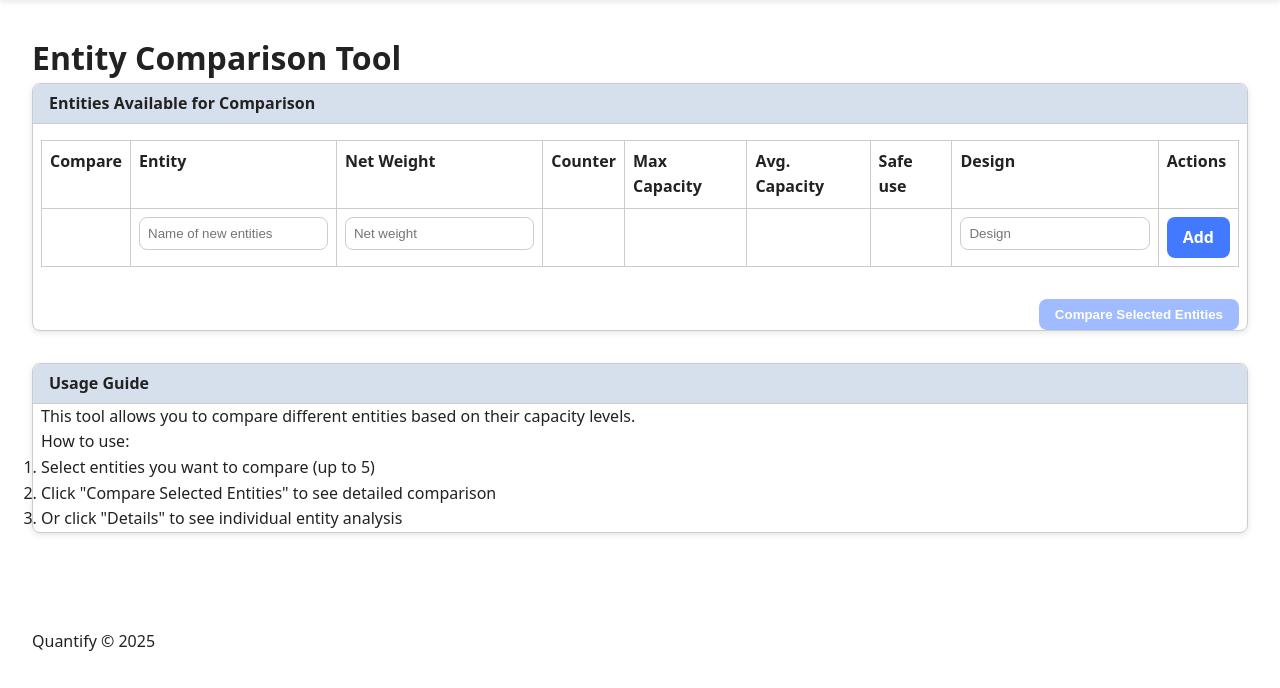
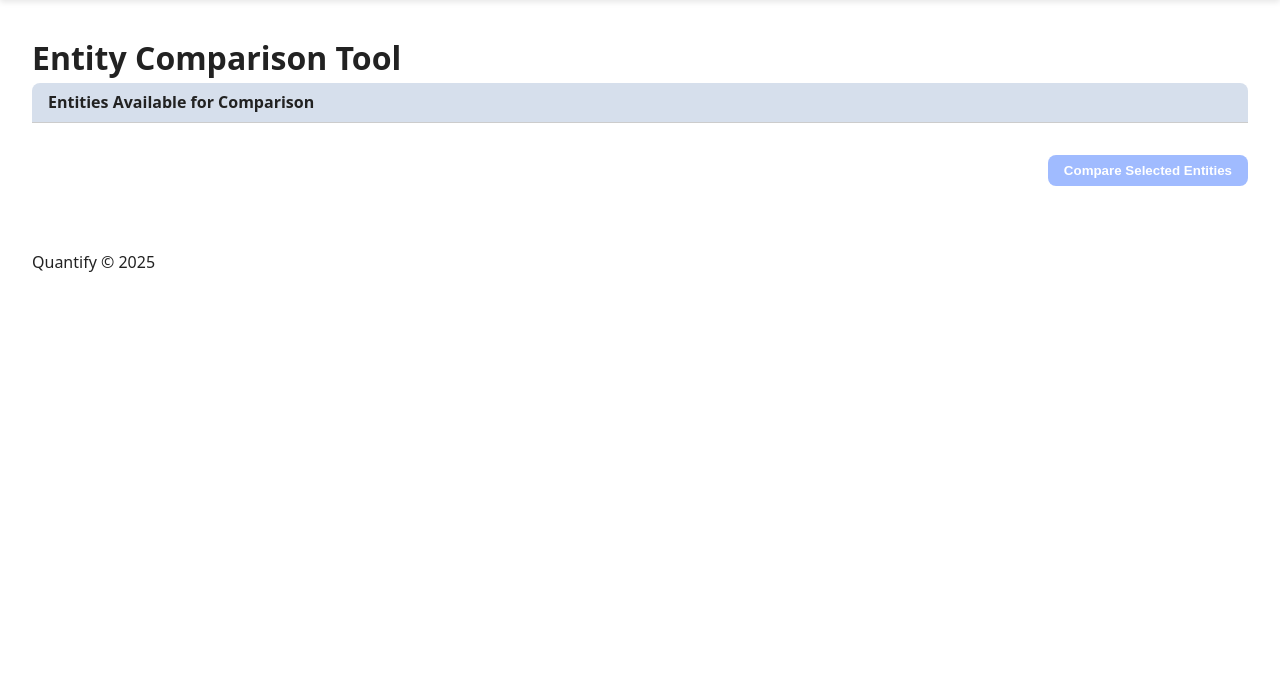
Before and after one commit to zrebec/quantify, a PHP site: template templates/entity/list.html.twig in a window 1280 px wide. Shown: the part 112-800 px from the top of the page. Run offline with PHP 8.4, Linux system fonts and the light colour scheme; the template is opened without the code that fills it, so the values that code supplies are empty; some libraries are stand-ins or nearby versions.

Commit message:
visual: change entity list

```diff
--- a/public/css/style.css
+++ b/public/css/style.css
@@ -208,6 +208,10 @@ body {
   margin: var(--space-xs);
 }
 
+.checkbox::after {
+  content: "Comapre";
+}
+
 .form-footer {
   margin-top: var(--space-lg);
   text-align: right;
@@ -279,3 +283,23 @@ body {
     grid-template-columns: 1fr;
   }
 }
+
+.entity-card {
+  display: flex;
+  flex-direction: row;
+  flex-wrap: wrap;
+  gap: var(--space-md);
+  justify-content: center;
+}
+
+.entity-card__entity {
+  width: 100%;
+  max-width: 27rem;
+  background-color: white;
+  text-align: center;
+  padding: 1rem auto;
+}
+
+.entity-image {
+  width: 100%;
+}
--- a/src/Models/Entity.php
+++ b/src/Models/Entity.php
@@ -23,6 +23,7 @@ class Entity
             'id',
             'brand',
             'link',
+            'image',
             'description',
             'design'
         ], [
--- a/templates/entity/list.html.twig
+++ b/templates/entity/list.html.twig
@@ -5,49 +5,30 @@
 {% block content %}
 <div class="container entity-list wide">
   <h1>Entity Comparison Tool</h1>
-
-  <div class="card">
-    <div class="card-header">
-      <h5 class="card-title">Entities Available for Comparison</h5>
+    <form id="compare-form" action="/compare" method="get">
+    <div class="entity-card">
+      {% for entity in entities %}
+          <div class="entity-card__entity">
+            <div class="card-image">
+              {% if entity.image %}
+                <img src="{{ entity.image }}" alt="{{ entity.brand }} image" class="entity-image">
+              {% endif %}
             </div>
-    <div class="card-body">
-      <form id="compare-form" action="/compare" method="get">
-        <div class="table-wrapper">
+            <div>
+              <h2>{{ entity.brand }}</h2>
+              <p><strong>Net Weight:</strong> {{ entity.properties.net_weight }} g</p>
+              <p><strong>Design:</strong> {{ entity.design }}</p>
               <table class="entity-table">
               <thead>
                 <tr>
-                <th>Compare</th>
-                <th>Entity</th>
-                <th>Net Weight</th>
                   <th>Counter</th>
                   <th>Max Capacity</th>
                   <th>Avg. Capacity</th>
                   <th>Safe use</th>
-                <th>Design</th>
-                <th>Actions</th>
                 </tr>
               </thead>
               <tbody>
-              <tr>
-                <td></td>
-                <td><input type="text" id="result_value" class="text-input" placeholder="Name of new entities"></td>
-                <td><input type="text" id="result_value" class="text-input" placeholder="Net weight"></td>
-                <td></td>
-                <td></td>
-                <td></td>
-                <td></td>
-                <td><input type="text" id="result_value" class="text-input" placeholder="Design"></td>
-                <td><a href="/entity/create" class="button primary">Add</a></td>
-              </tr>
-              {% for entity in entities %}
                 <tr class="entity-row">
-                <td>
-                  <label class="checkbox">
-                    <input class="entity-select" type="checkbox" name="entity[]" value="{{ entity.id }}" id="entity-{{ entity.id }}">
-                  </label>
-                </td>
-                <td><a href="/entity/{{ entity.id }}">{{ entity.brand }}</a></td>
-                <td>{{ entity.properties.net_weight }} g</td>
                   <td>
                     {{ entity.measurement_count|default(0) }}
                     {% if entity.measurement_count == 1 %}
@@ -70,41 +51,26 @@
                       použití
                     {% endif %}
                   </td>
-                <td>{{ entity.design|default('-') }}</td>
-                <td>
-                  <a href="{{ entity.link }}" target="_blank" class="icon-link">
-                    <img src="/assets/images/link.svg" alt="Link icon">
-                  </a>
-                </td>
                 </tr>
-              {% endfor %}
               </tbody>
             </table>
+            <p>{{ entity.description }}</p>
+            <label class="button primary checkbox">
+              <input class="entity-select" type="checkbox" name="entity[]" value="{{ entity.id }}" id="entity-{{ entity.id }}">
+            </label>
+            <a href="/entity/{{ entity.id }}" class="button primary">View Details</a>
           </div>
-
+          </div>
+      {% endfor %}
+    </div>
+    </form>
+    <div class="card-header">
+      <h5 class="card-title">Entities Available for Comparison</h5>
+    </div>
     <div class="form-footer">
           <button type="button" id="compare-btn" class="button primary" disabled>
             Compare Selected Entities
           </button>
-        </div>
-      </form>
-    </div>
-  </div>
-
-  <div class="card">
-    <div class="card-header">
-      <h5 class="card-title">Usage Guide</h5>
-    </div>
-    <div class="card-body">
-      <p>This tool allows you to compare different entities based on their capacity levels.</p>
-      <p>How to use:</p>
-      <ol>
-        <li>Select entities you want to compare (up to 5)</li>
-        <li>Click "Compare Selected Entities" to see detailed comparison</li>
-        <li>Or click "Details" to see individual entity analysis</li>
-      </ol>
-    </div>
-  </div>
         </div>
 {% endblock %}
 
```
Lines whose indentation alone changed are shown as unchanged.
